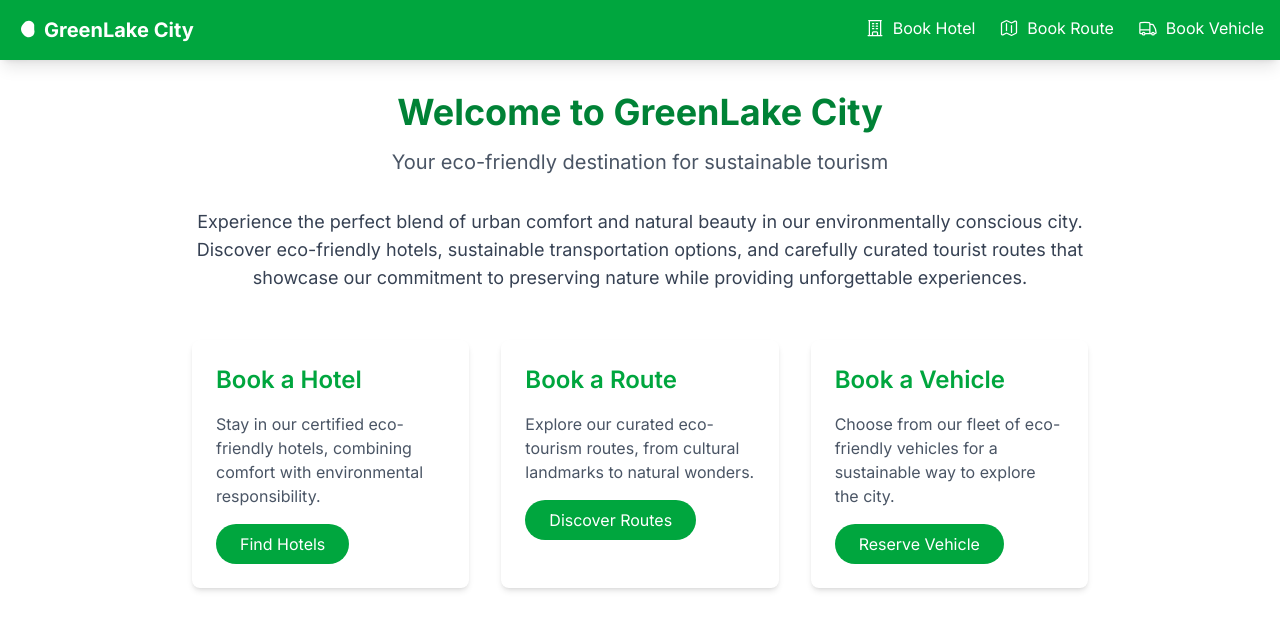
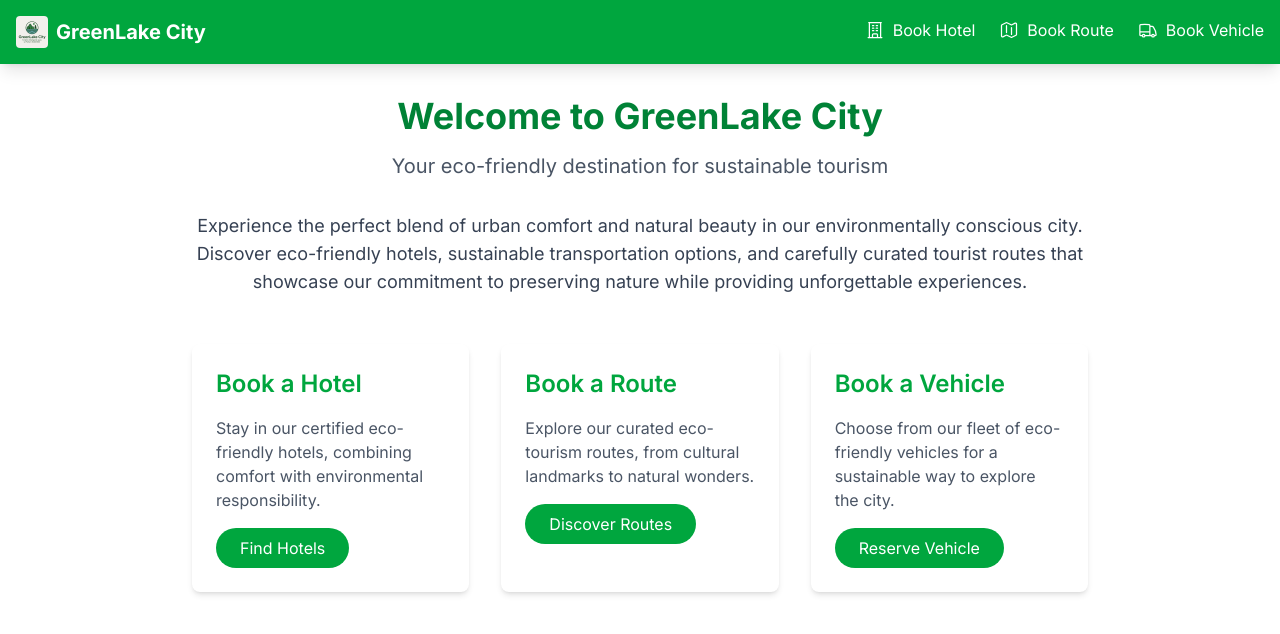
Before and after one commit to hugocis/HPE-CDS-SecondPhase, a Next.js app in the folder next/: page / in a window 1280 px wide. Shown: the top 634 px of the page. Built offline with nearby package versions, Linux system fonts and the light colour scheme.

Commit message:
Refactor code structure for improved readability and maintainability

```diff
--- a/next/app/layout.tsx
+++ b/next/app/layout.tsx
@@ -1,6 +1,7 @@
 import type { Metadata } from "next";
 import { Inter } from "next/font/google";
 import { BuildingOfficeIcon, MapIcon, TruckIcon } from '@heroicons/react/24/outline';
+import Image from 'next/image';
 import "./globals.css";
 
 const inter = Inter({ subsets: ["latin"] });
@@ -8,6 +9,9 @@ const inter = Inter({ subsets: ["latin"] });
 export const metadata: Metadata = {
   title: "GreenLake City Tourist Department",
   description: "Welcome to GreenLake City - Your eco-friendly tourist destination",
+  icons: {
+    icon: '/Logo_Greenlake.png',
+  },
 };
 
 export default function RootLayout({
@@ -21,9 +25,13 @@ export default function RootLayout({
         <nav className="bg-green-600 p-4 shadow-lg">
           <div className="container mx-auto flex justify-between items-center">
             <a href="/" className="text-white text-xl font-bold hover:text-green-200 flex items-center gap-2 transition-colors">
-              <svg className="h-5 w-5" viewBox="0 0 24 24" fill="currentColor">
-                <path d="M21.86 5.56C20.87 2.55 17.95 1 15.37 1c-2.03 0-3.96.84-5.35 2.23L8.89 4.35C7.15 6.09 6 8.39 6 10.86c0 2.47 1.15 4.77 2.89 6.51l1.13 1.13c1.39 1.39 3.32 2.23 5.35 2.23 2.58 0 5.5-1.55 6.49-4.56.52-1.56.52-3.24 0-4.8L21.86 5.56z"/>
-              </svg>
+              <Image
+                src="/Logo_Greenlake.png"
+                alt="GreenLake City Logo"
+                width={32}
+                height={32}
+                className="rounded-sm"
+              />
               GreenLake City
             </a>
             <div className="space-x-6">
```
Also changed, not shown: next/public/Logo_Greenlake.png (added).
